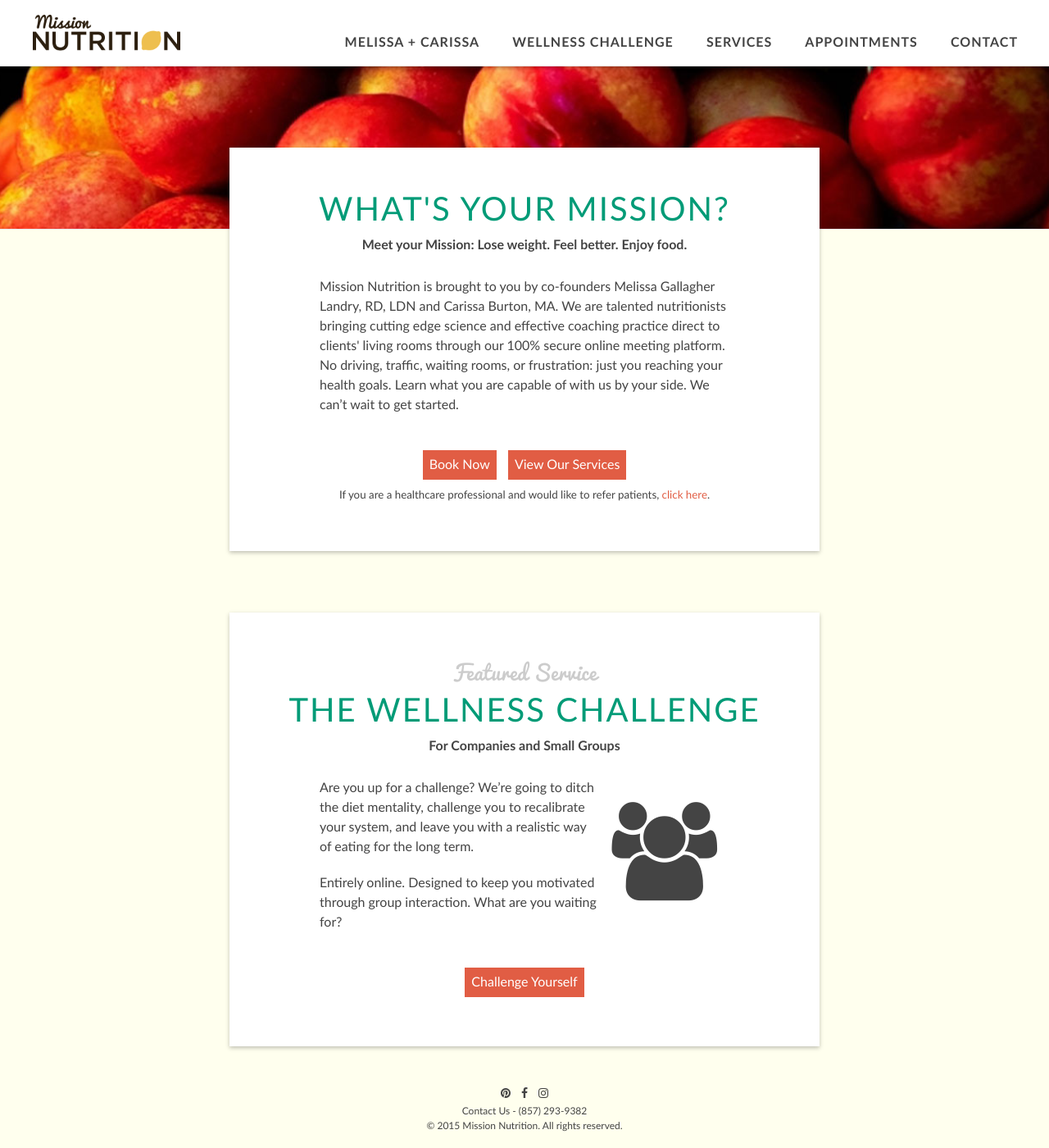
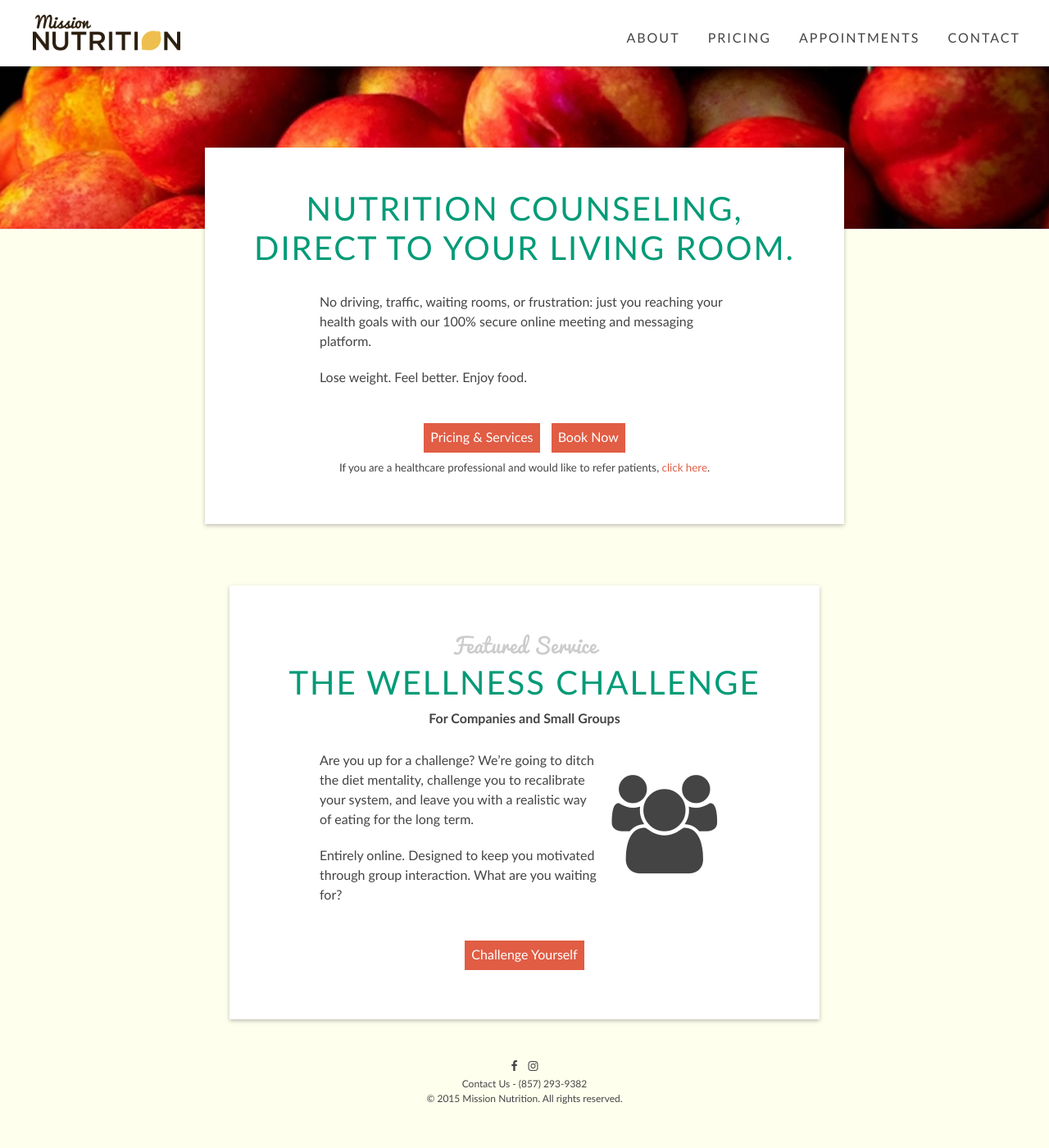
Before and after one commit to davelandry/missionnutrition, a Jekyll site: the page built from index.html, in a window 1280 px wide and 1400 px high. Shown: the whole window at 82% size. Built offline with Jekyll 4.4.1, drawn with Linux system fonts in a browser that asks for light colours; nearby versions of some CDN libraries.

Commit message:
quick content restructuring to use Healthie

```diff
--- a/_layouts/base.html
+++ b/_layouts/base.html
@@ -37,18 +37,13 @@
       <nav>
         <ul>
           <li>
-            <a {% if page.title == 'Melissa + Carissa' %}class="active"{% else %}href="/team/"{% endif %}>
-              Melissa + Carissa
+            <a {% if page.title == 'About' %}class="active"{% else %}href="/team/"{% endif %}>
+              About
             </a>
           </li>
           <li>
-            <a {% if page.title == 'Wellness Challenge' %}class="active"{% else %}href="/challenge/"{% endif %}>
-              Wellness Challenge
-            </a>
-          </li>
-          <li>
-            <a {% if page.title == 'Services' %}class="active"{% else %}href="/services/"{% endif %}>
-              Services
+            <a {% if page.title == 'Pricing' %}class="active"{% else %}href="/pricing/"{% endif %}>
+              Pricing
             </a>
           </li>
           <li>
@@ -78,7 +73,6 @@
 
       <footer>
 
-        <a target="_blank" class="social" href="https://www.pinterest.com/missionnut/"><i class="fa fa-pinterest"></i></a>
         <a target="_blank" class="social" href="https://www.facebook.com/missionnutritionboston"><i class="fa fa-facebook"></i></a>
         <a target="_blank" class="social" href="https://instagram.com/missionnutritionboston/"><i class="fa fa-instagram"></i></a>
         <br>
--- a/_pages/team.html
+++ b/_pages/team.html
@@ -1,5 +1,5 @@
 ---
-title: Melissa + Carissa
+title: About
 image: chard
 ---
 
--- a/_sass/content.scss
+++ b/_sass/content.scss
@@ -308,6 +308,30 @@
     table-layout: fixed;
     width: 250px;
 
+    &.saas {
+      width: 800px;
+
+      td {
+        font-size: 13px;
+        padding: 20px;
+        text-align: left;
+
+        &.center {
+          text-align: center;
+        }
+
+        ul {
+          font-size: 13px;
+          margin: 0;
+        }
+      }
+
+      tr:first-child, td {
+        padding-bottom: 0;
+      }
+
+    }
+
     &.full {
       font-size: 13px;
       width: 800px;
--- a/_sass/nav.scss
+++ b/_sass/nav.scss
@@ -39,14 +39,14 @@
 
       li {
         display: inline-block;
-        letter-spacing: 1px;
-        margin: 20px 18px 0;
+        letter-spacing: 2px;
+        margin: 10px 15px 0;
         text-transform: uppercase;
 
         a {
           border-bottom: 2px solid transparent;
           color: $grey;
-          font-weight: 600;
+          font-weight: 400;
           padding-bottom: 2px;
 
           &:hover {
--- a/index.html
+++ b/index.html
@@ -3,19 +3,20 @@
 image: peaches
 ---
 
-  <h1 class="header">What's your mission?</h1>
-  <h4 class="tagline">
-    Meet your Mission: Lose weight. Feel better. Enjoy food.
-  </h4>
+  <h1 class="header">Nutrition Counseling,<br />Direct to your Living Room.</h1>
 
   <p>
-    Mission Nutrition is brought to you by co-founders Melissa Gallagher Landry, RD, LDN and Carissa Burton, MA. We are talented nutritionists bringing cutting edge science and effective coaching practice direct to clients' living rooms through our 100% secure online meeting platform. No driving, traffic, waiting rooms, or frustration: just you reaching your health goals. Learn what you are capable of with us by your side. We can’t wait to get started.
+    No driving, traffic, waiting rooms, or frustration: just you reaching your health goals with our 100% secure online meeting and messaging platform.
+  </p>
+
+  <p>
+    Lose weight. Feel better. Enjoy food.
   </p>
 
   <p class="center">
     <br>
-    <a class="button" href="/howitworks/">Book Now</a>
-    <a class="button" href="/services/">View Our Services</a>
+    <a class="button" href="/pricing/">Pricing & Services</a>
+    <a class="button" href="/appointments/">Book Now</a>
     <small>If you are a healthcare professional and would like to refer patients, <a href="/referrals/">click here</a>.</small>
   </p>
 
```
Also changed, not shown: _pages/appointments.html (added, +9 -0 lines), _pages/appointments_old.md (renamed from _pages/appointments.md, +0 -1 lines), _pages/pricing.html (added, +96 -0 lines), _pages/services.md (deleted, +0 -24 lines).
